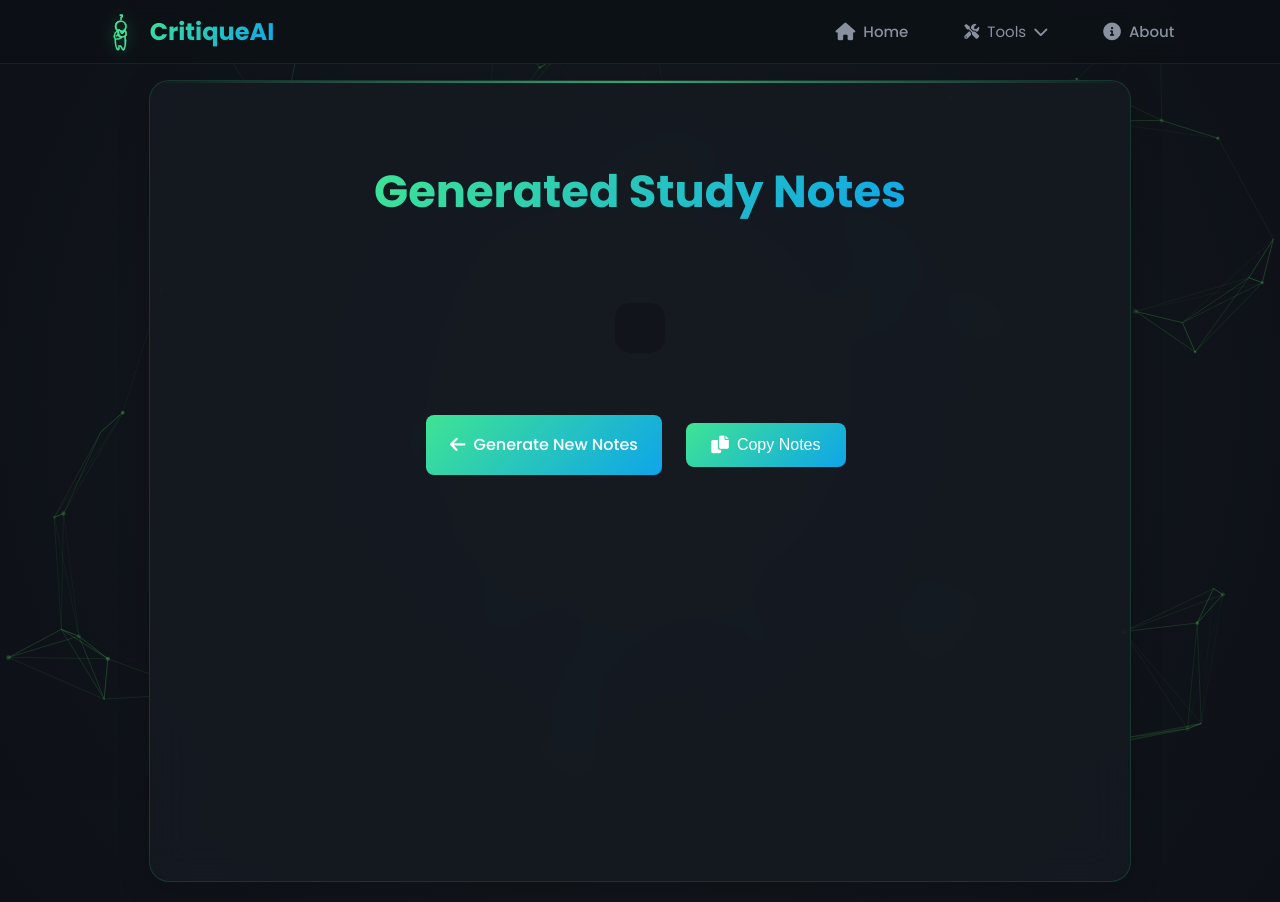
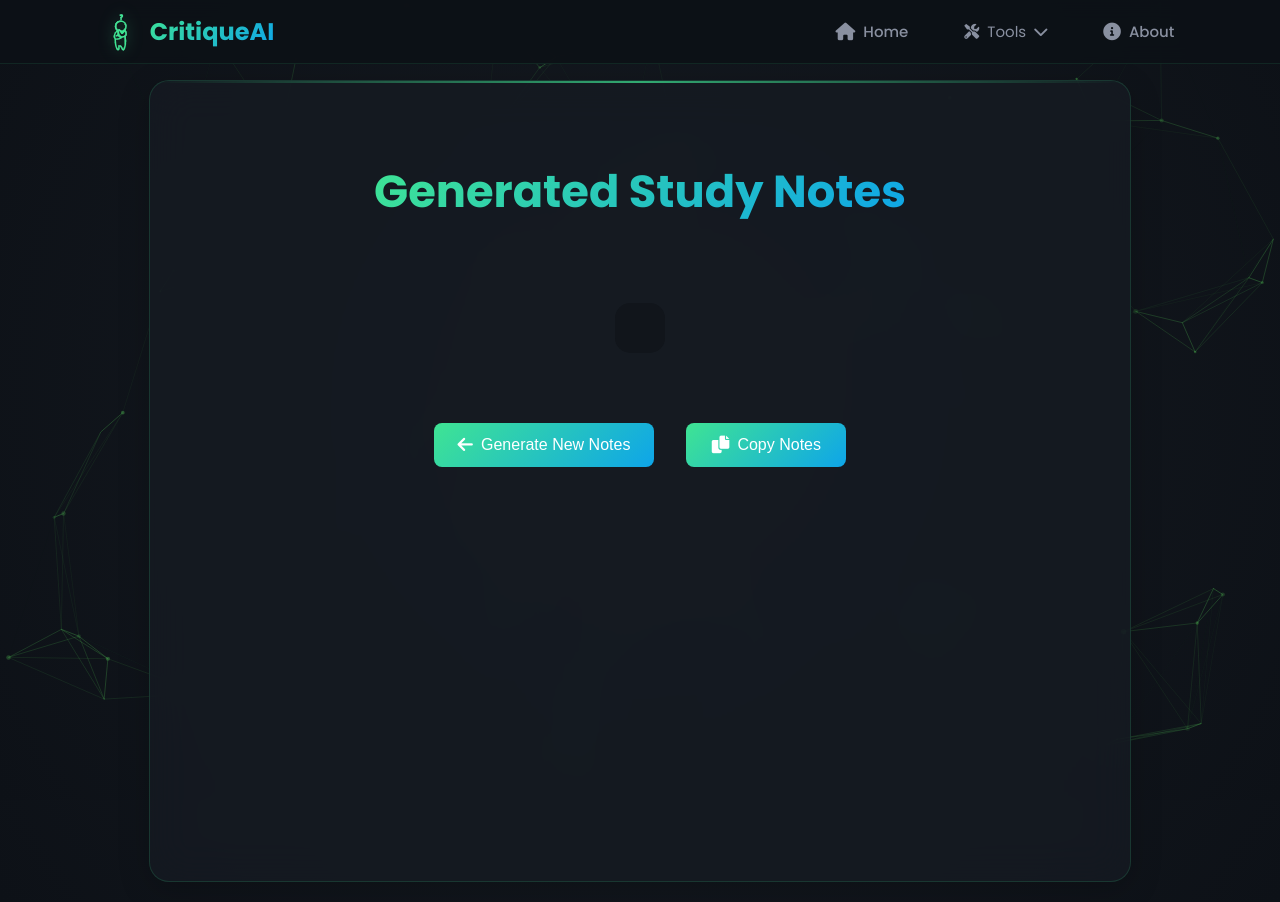
Before and after one commit to ashokkmt/critiqueai, a Flask app: template code/templates/content_out.html in a window 1280 px wide. Run offline with Flask 3, Linux system fonts and the light colour scheme; the template is opened without the code that fills it, so the values that code supplies are empty; some libraries are stand-ins or nearby versions.

Commit message:
refactor: change back navigation link to button and add confirmation dialog

```diff
--- a/code/templates/content_out.html
+++ b/code/templates/content_out.html
@@ -10,10 +10,10 @@
             </div>
         </div>
         <div class="action-buttons">
-            <a href="/get-content" class="action-button secondary-button" id="back-btn">
+            <button class="action-button secondary-button" id="back-btn">
                 <i class="fas fa-arrow-left"></i>
                 Generate New Notes
-            </a>
+            </button>
             <button id="copy-btn" class="action-button">
                 <i class="fas fa-copy"></i>
                 Copy Notes
@@ -73,12 +73,11 @@
             }, 3000);
         }
 
-        // Add confirmation dialog to back button
+        // Update back button event handler
         document.addEventListener('DOMContentLoaded', function() {
             const backBtn = document.getElementById('back-btn');
             if (backBtn) {
-                backBtn.addEventListener('click', function(e) {
-                    e.preventDefault();
+                backBtn.addEventListener('click', function() {
                     if (!confirm('You may lose your generated content. Are you sure you want to leave?')) {
                         return;
                     }
```
